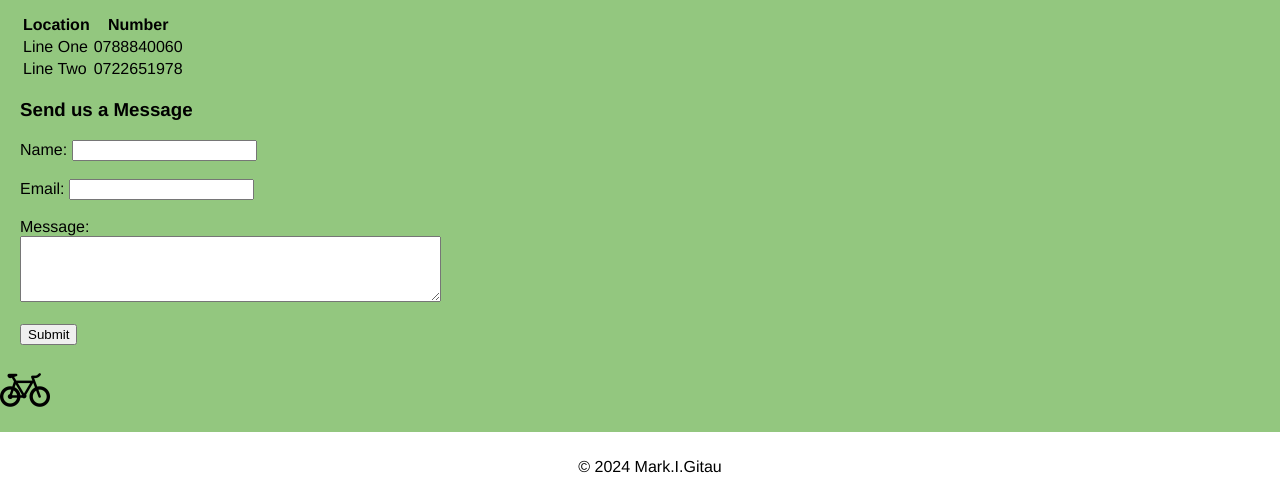
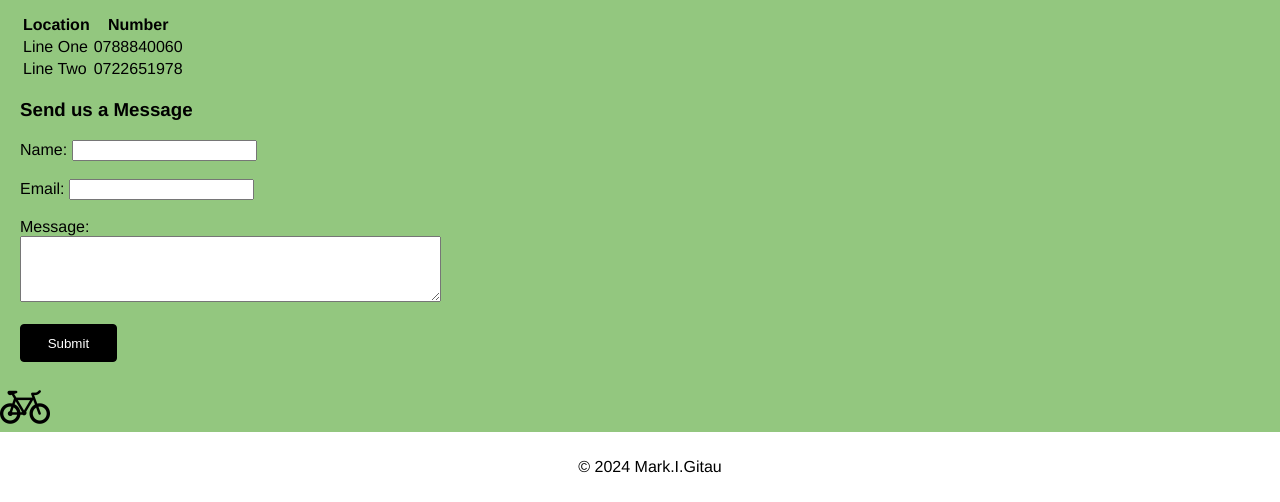
Before and after one commit to mrggitau/Web-assignment-2, a plain HTML site: page contact.html in a window 1280 px wide. Shown: the part 298-800 px from the top of the page. Drawn offline with Linux system fonts and the light colour scheme.

Commit message:
updated button

```diff
--- a/contact.html
+++ b/contact.html
@@ -52,7 +52,7 @@
             <label for="message">Message:</label><br>
             <textarea id="message" name="message" rows="4" cols="50" required></textarea><br><br>
 
-            <input type="submit" value="Submit">
+            <button class="button">Submit</button>
         </form>
     </main>
     <img src="icon.png" height="50" width="50" >
--- a/styles.css
+++ b/styles.css
@@ -41,3 +41,29 @@ footer {
   padding: 10px;
   text-align: center;
 }
+
+/* button css */
+.button {
+  --bg: #000;
+  --hover-bg: #ff90e8;
+  --hover-text: #000;
+  color: #fff;
+  cursor: pointer;
+  border: 1px solid var(--bg);
+  border-radius: 4px;
+  padding: 0.8em 2em;
+  background: var(--bg);
+  transition: 0.2s;
+}
+
+.button:hover {
+  color: var(--hover-text);
+  transform: translate(-0.25rem, -0.25rem);
+  background: var(--hover-bg);
+  box-shadow: 0.25rem 0.25rem var(--bg);
+}
+
+.button:active {
+  transform: translate(0);
+  box-shadow: none;
+}
```
